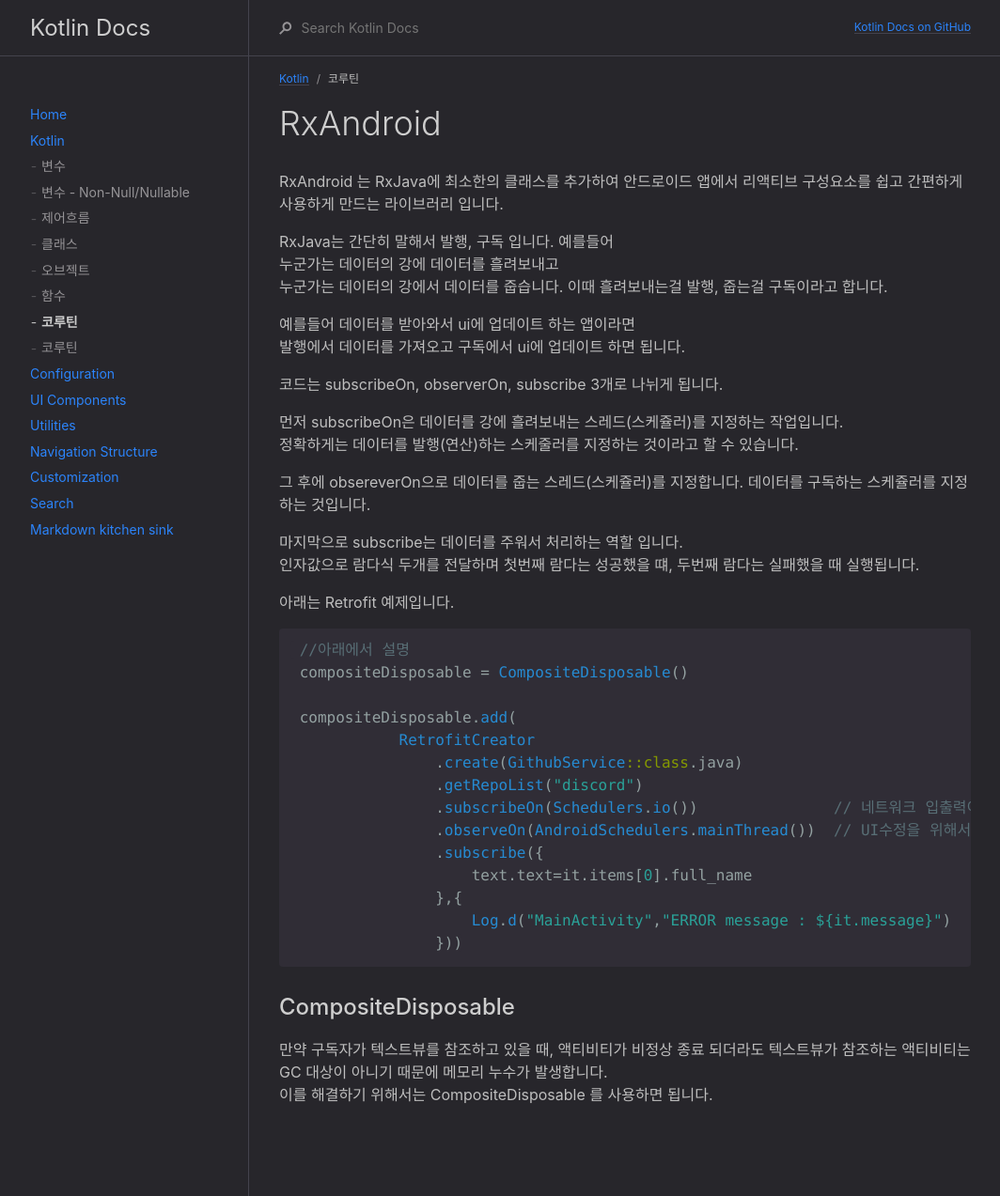
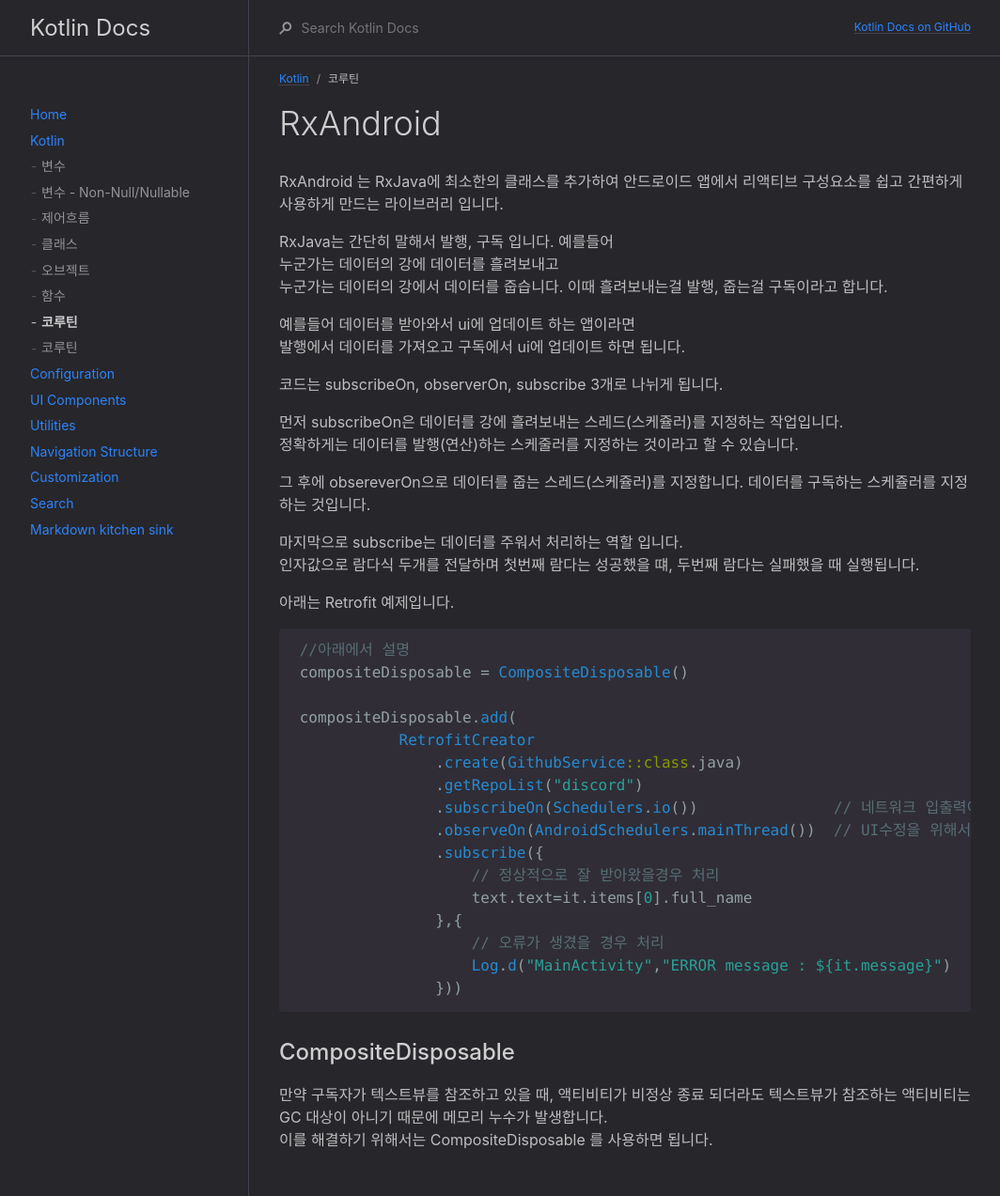
Before and after one commit to labyrintos71/deprecated_docs_2019, a Jekyll site: the page built from docs/kotlin/RxAndroid.md, in a window 1280 px wide. Shown: the whole page at 94% size, without its empty margins (107-1171 px from the left). Built offline with Jekyll 4.4.1, drawn with Linux system fonts in a browser that asks for light colours.

Commit message:
no message

````diff
--- a/docs/kotlin/RxAndroid.md
+++ b/docs/kotlin/RxAndroid.md
@@ -38,8 +38,10 @@ RxJava는 간단히 말해서 발행, 구독 입니다. 예를들어
                 .subscribeOn(Schedulers.io())               // 네트워크 입출력이기 떄문에 io를 구독
                 .observeOn(AndroidSchedulers.mainThread())  // UI수정을 위해서 mainthread를 사용
                 .subscribe({
+                    // 정상적으로 잘 받아왔을경우 처리
                     text.text=it.items[0].full_name
                 },{
+                    // 오류가 생겼을 경우 처리
                     Log.d("MainActivity","ERROR message : ${it.message}")
                 }))
 ```
````
